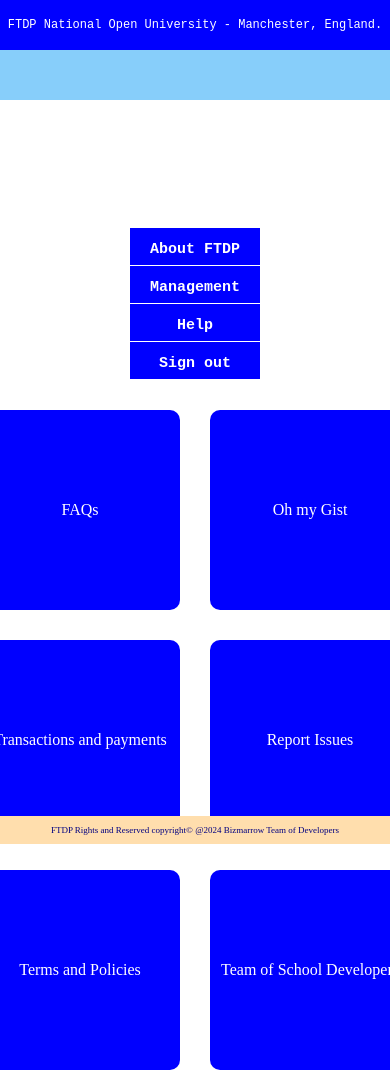
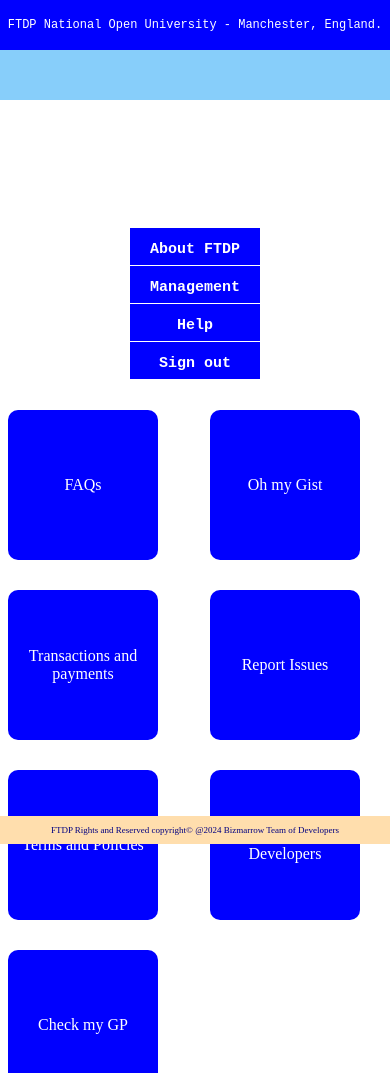
Before and after one commit to SxGE-CODES/School_Website_HTML_CSS_JavaScript, a plain HTML site: page dashboard.html in a window 390 px wide. Shown: the top 1073 px of the page. Drawn offline with Linux system fonts and the light colour scheme.

Commit message:
Still on the responsiveness

```diff
--- a/styles/dashboard.css
+++ b/styles/dashboard.css
@@ -128,7 +128,6 @@ h1 {
   width: 100%;
 }
 
-
 /* RESPONSIVE */
 
 @media screen and (max-width: 767px) {
@@ -254,7 +253,7 @@ h1 {
     text-align: center;
     align-content: center;
     color: navy;
-    width: 100%
+    width: 100%;
   }
 }
 
@@ -267,6 +266,7 @@ h1 {
   .h1-container {
     padding-top: 20px;
     color: white;
+    width: 75%;
   }
 
   header {
@@ -350,6 +350,7 @@ h1 {
     align-content: center;
     justify-content: center;
     width: 100%;
+    height: auto;
     column-gap: 30px;
     row-gap: 30px;
     padding-bottom: 50px;
@@ -361,8 +362,8 @@ h1 {
     text-align: center;
     align-content: center;
     text-decoration: none;
-    width: 200px;
-    height: 200px;
+    width: 150px;
+    height: 150px;
     border-radius: 10px;
     transition: all 0.5s;
   }
@@ -384,7 +385,6 @@ h1 {
     color: navy;
     width: 100%;
   }
-
 }
 
 @media screen and (min-width: 991px) {
```
